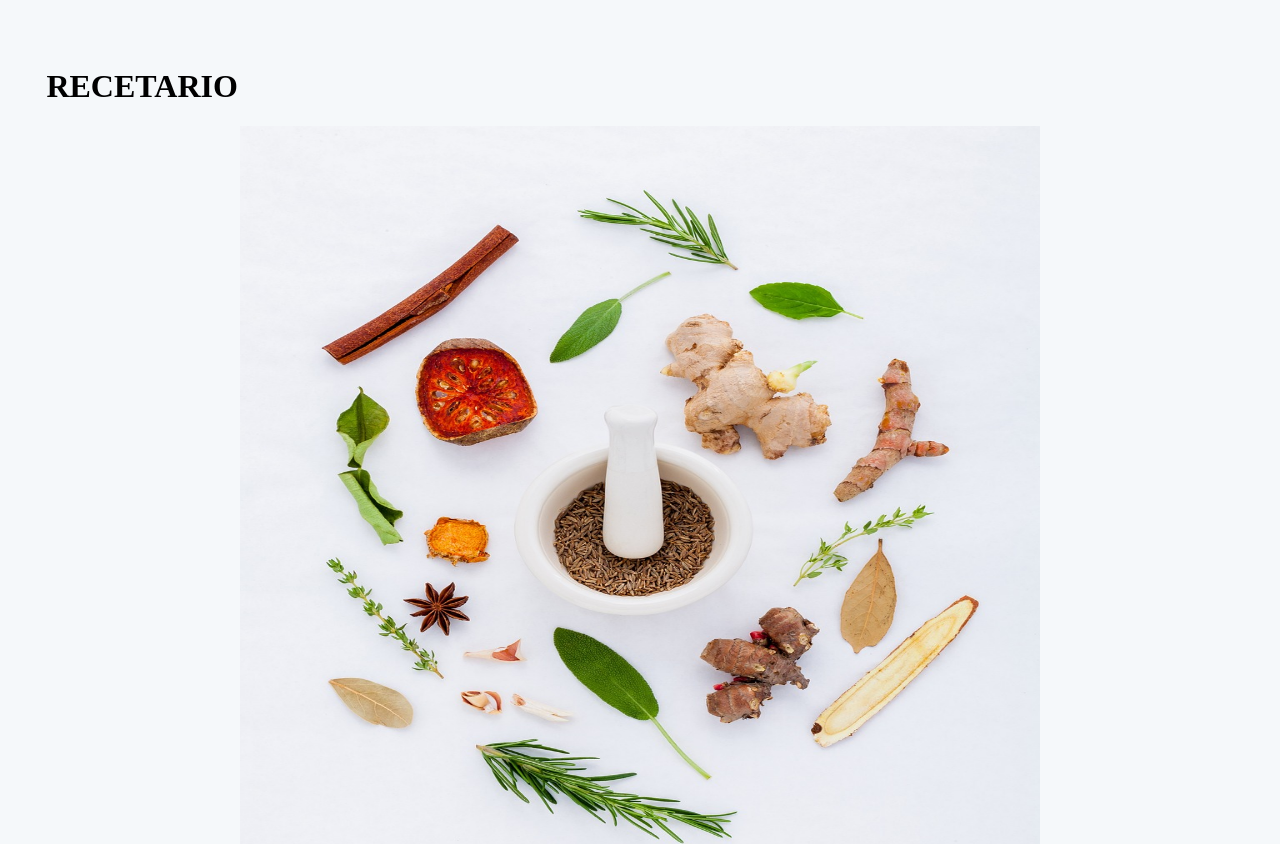
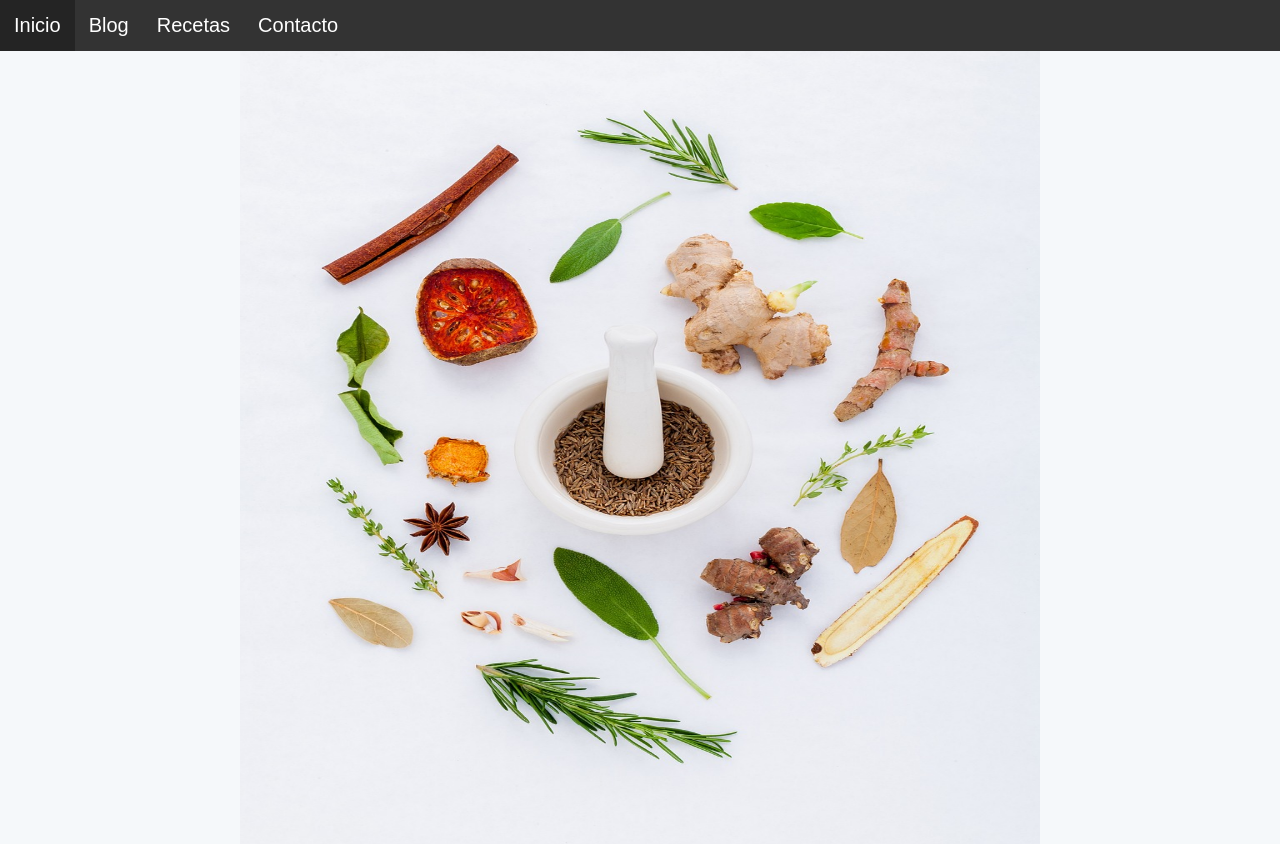
Before and after one commit to Fraan23/Recetas, a plain HTML site: page index.html in a window 1280 px wide. Shown: the top 844 px of the page. Drawn offline with Linux system fonts and the light colour scheme.

Commit message:
Add menu index.html

```diff
--- a/index.html
+++ b/index.html
@@ -6,7 +6,16 @@
         <title>RECETARIO</title>
     </head>
     <body>
-        <h1>RECETARIO</h1>
+        <div id="barra">
+
+            <ul>
+                <li class="active"><a href="#inicio">Inicio</a></li>
+                <li><a href="#inicio">Blog</a></li>
+                <li class="dropdown"><a href="#inicio">Recetas</a></li>
+                <li><a href="#inicio">Contacto</a></li>
+            </ul>
+
+        </div>
         <img src="fondo.jpg" class="fondo">
         <br>
         <br>
--- a/styles.css
+++ b/styles.css
@@ -6,6 +6,40 @@ body{
 
 a:link{
     text-decoration: none;
+}
+
+#barra > ul{
+  list-style: none;
+  margin: 0;
+  padding: 0;
+  overflow: hidden;
+  position: fixed;
+  top: 0;
+  left: 0;
+  width: 100%;
+  background-color: #333;
+}
+
+#barra > ul > li{
+  float: left;
+}
+
+#barra > ul > li a{
+  display: block;
+  color: white;
+  text-align: center;
+  padding: 14px;
+  text-decoration: none;
+}
+
+#barra > ul > li:hover{
+  background-color: rgba(0,0,0,0.3);
+
+}
+
+h1{
+    color:rgb(17, 88, 194);
+    text-align:center;
 }
 
 h2{
```
